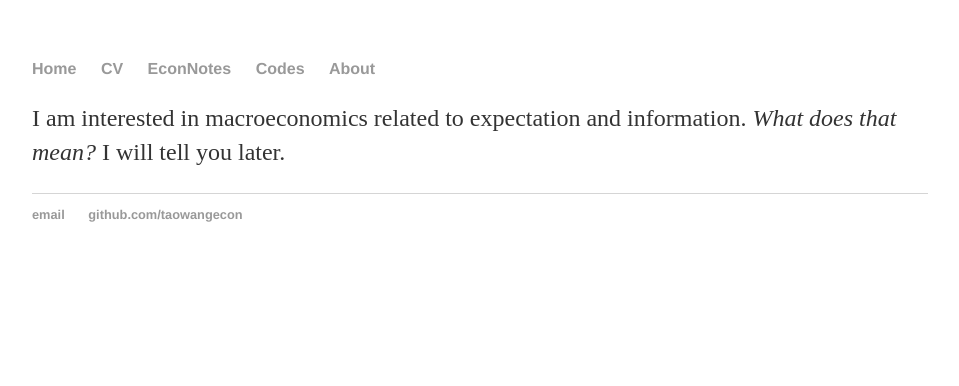
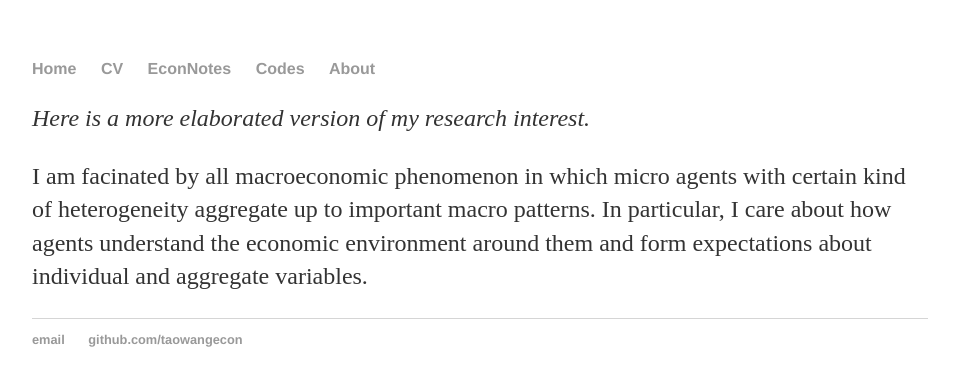
Before and after one commit to iworld1991/TaoWangEcon.github.io, a Jekyll site: the page built from about/index.html, in a window 1280 px wide. Shown: the top 386 px of the page, without its empty margins (160-1119 px from the left). Built offline with Jekyll 4.4.1, drawn with Linux system fonts in a browser that asks for light colours.

Commit message:
Update index.html

```diff
--- a/about/index.html
+++ b/about/index.html
@@ -1,8 +1,9 @@
 ---
 layout: default
-title: About Myself
+title: More about My Research Interest
 ---
 
   <div class="blurb">
-	<p>I am interested in macroeconomics related to expectation and information. <em>What does that mean?</em> I will tell you later.  </p>
+	 <p><em>Here is a more elaborated version of my research interest.</em> </p>
+	<p>I am facinated by all macroeconomic phenomenon in which micro agents with certain kind of heterogeneity aggregate up to important macro patterns. In particular, I care about how agents understand the economic environment around them and form expectations about individual and aggregate variables. </p>
 </div><!-- /.blurb -->
```
